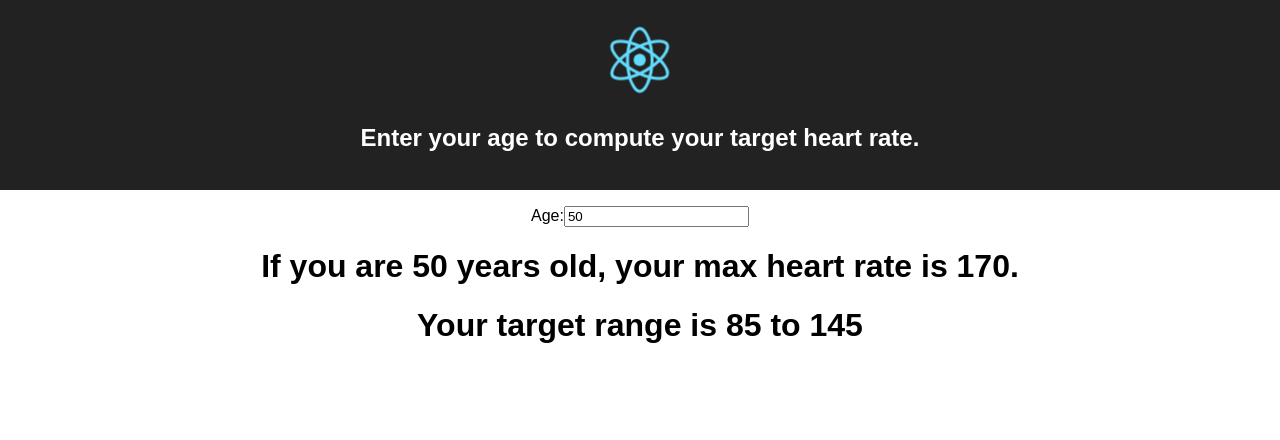
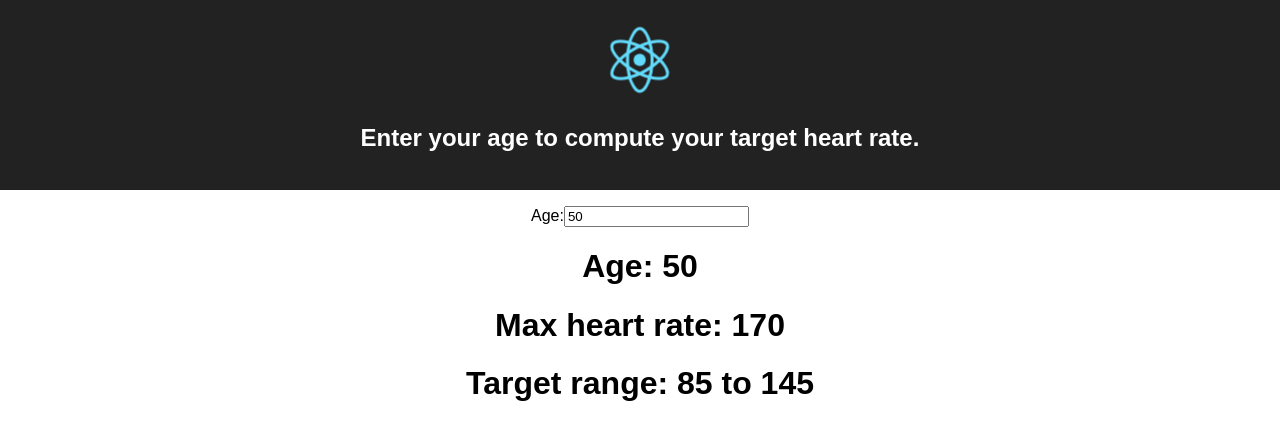
Before and after one commit to adamb/hello-world, a React (Create React App) app: page / in a window 1280 px wide. Shown: the top 440 px of the page. Built offline with nearby package versions, Linux system fonts and the light colour scheme.

Commit message:
Change page format

```diff
--- a/src/App.js
+++ b/src/App.js
@@ -9,8 +9,8 @@ function TargetHR(props) {
     var target85 = Math.round(maxHR * 0.85);
 	if (age > 110) age = 110;
 	return <div>
-		<h1>If you are {age} years old, your max heart rate is {maxHR}.  </h1>
-		<h1> Your target range is {target50} to {target85}</h1>
+		<h1>Age: {age} </h1> <h1>Max heart rate: {maxHR} </h1>
+		<h1> Target range: {target50} to {target85}</h1>
 	</div>;
 }
 
```
